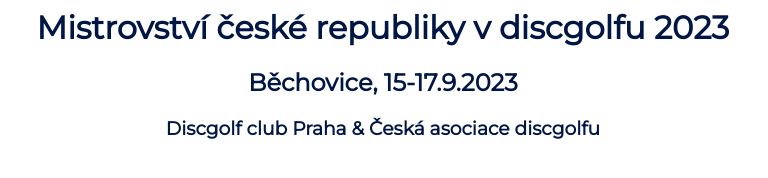
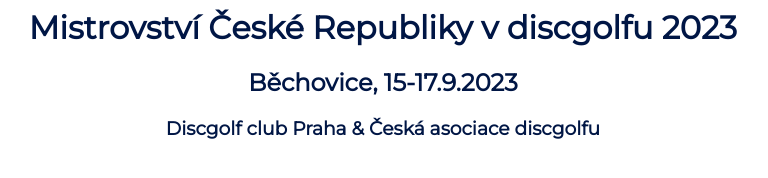
Before and after one commit to dgcpraha/mcr, a plain HTML site: page index.html in a window 1280 px wide. Shown: the whole page, without its empty margins (257-1025 px from the left). Drawn offline with Linux system fonts and the light colour scheme.

Commit message:
Update index.html

```diff
--- a/index.html
+++ b/index.html
@@ -1,5 +1,6 @@
 <html>
   <head>
+    <title>Mistrovství České Republiky v discgolfu 2023 - Běchovice </title>
     <link rel="preconnect" href="https://fonts.googleapis.com"><link rel="preconnect" href="https://fonts.gstatic.com" crossorigin><link href="https://fonts.googleapis.com/css2?family=Montserrat&display=swap" rel="stylesheet">
     <style>
       body {
@@ -10,7 +11,7 @@
     </style>
   </head>
   <body>
-    <h1>Mistrovství české republiky v discgolfu 2023</h1>
+    <h1>Mistrovství České Republiky v discgolfu 2023</h1>
     <h2>Běchovice, 15-17.9.2023</h2>
 
     <h3>Discgolf club Praha & Česká asociace discgolfu</h3>
```
